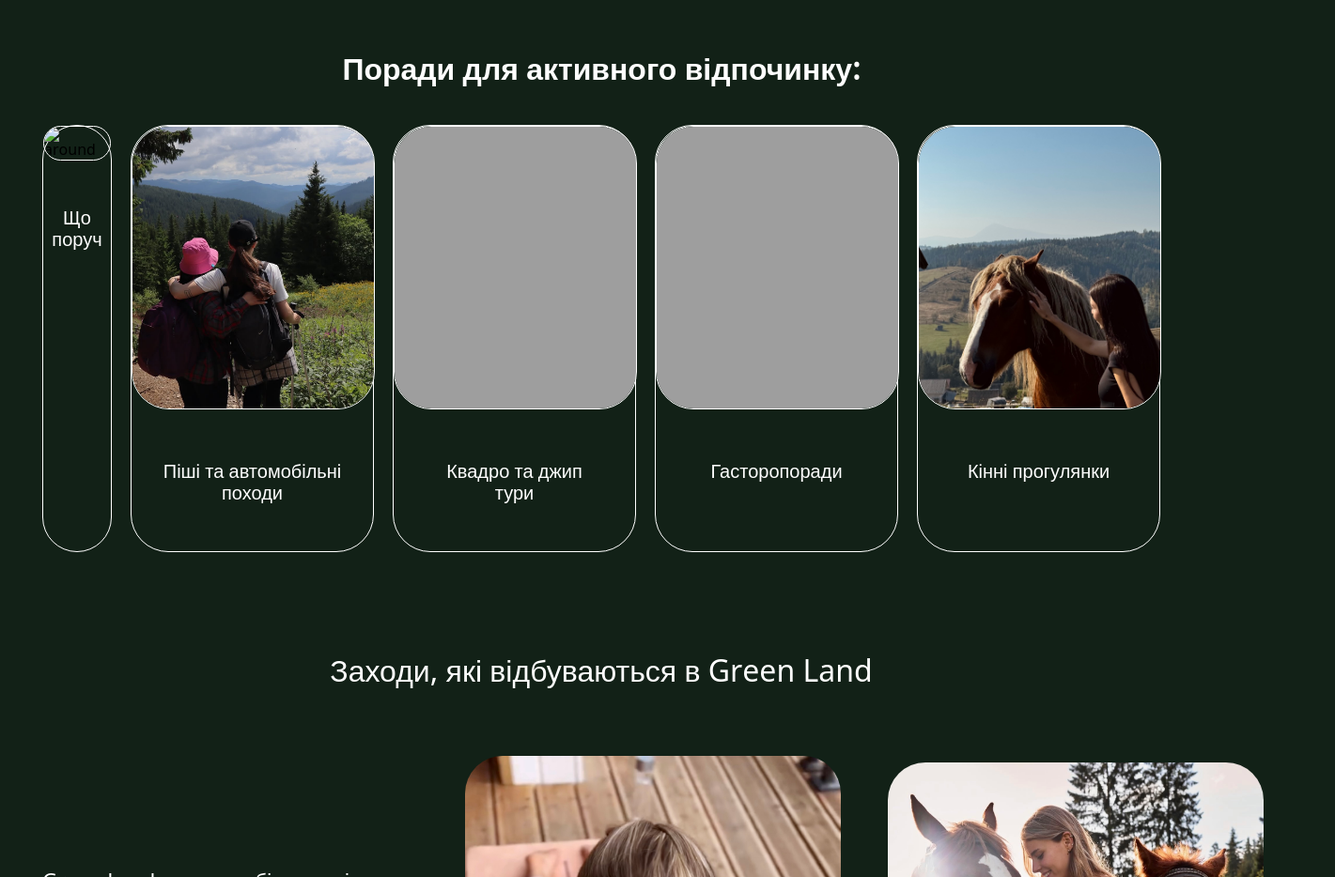
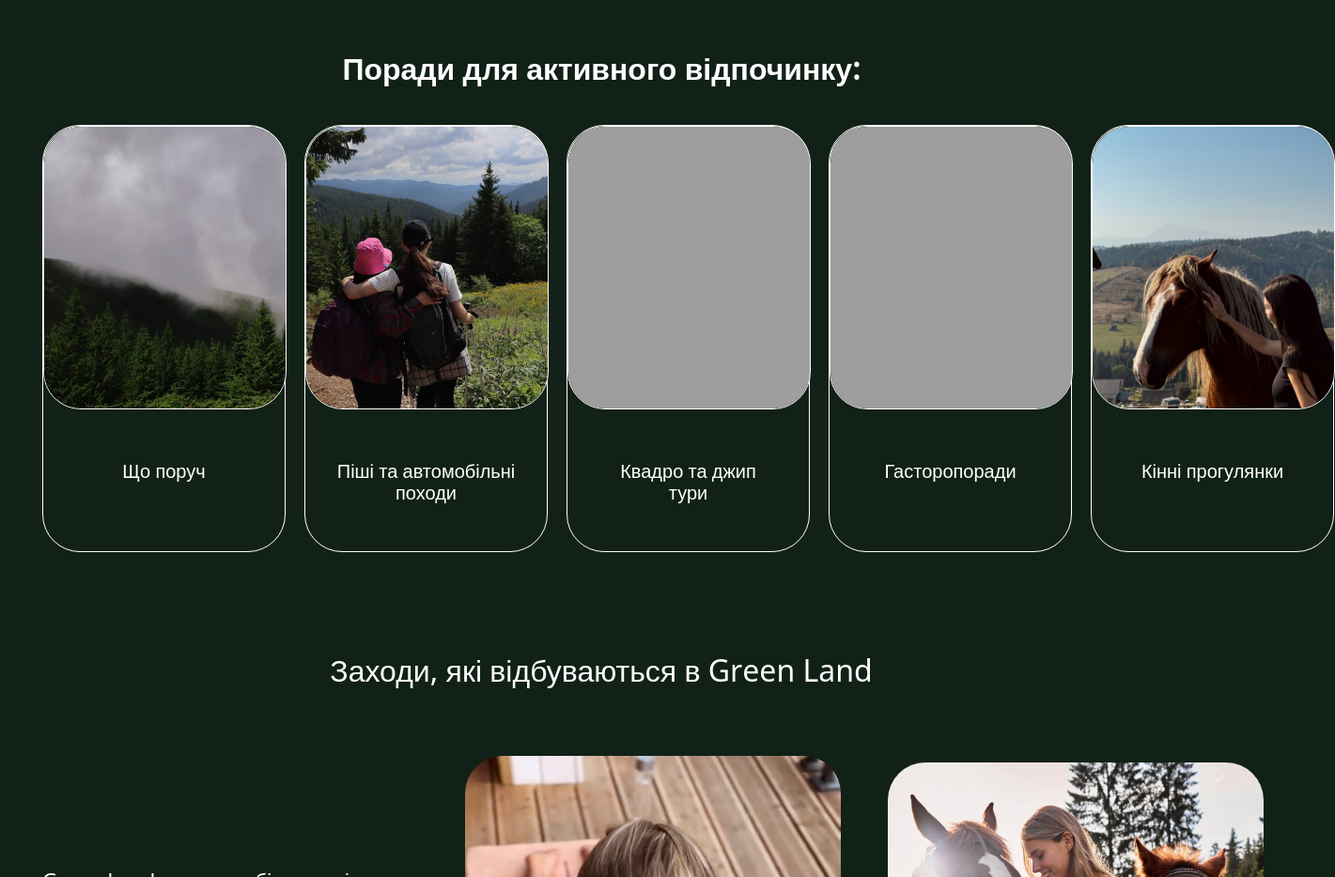
Before and after one commit to verdyshvolodymyr/greenland-site, a plain HTML site: page index.html in a window 1280 px wide. Shown: the part 2340-3274 px from the top of the page at 94% size, 1421 px wide, since content can reach past the window. Drawn offline with Linux system fonts and the light colour scheme; the site is published under a folder, as on GitHub Pages, so addresses that start at the root find nothing; files whose address does not match are found by name.

Commit message:
fixed block actions

```diff
--- a/index.html
+++ b/index.html
@@ -183,7 +183,7 @@
       <h2 class="actions__title">Поради для активного відпочинку:</h2>
       <div class="actions__items">
         <div class="actions__item">
-          <img src="/images/actions/around.jpg" alt="around" class="actions__img">
+          <img src="./images/actions/around.jpg" alt="around" class="actions__img">
           <p class="actions__descripton">Що поруч</p>
         </div>
         <div class="actions__item">
```
